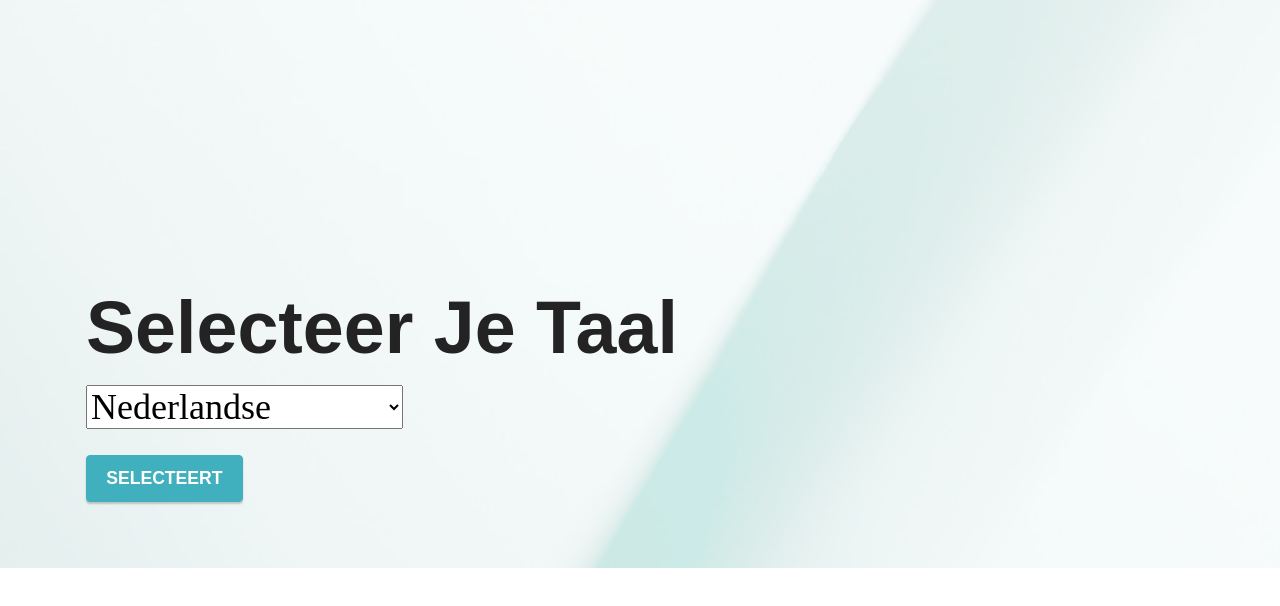
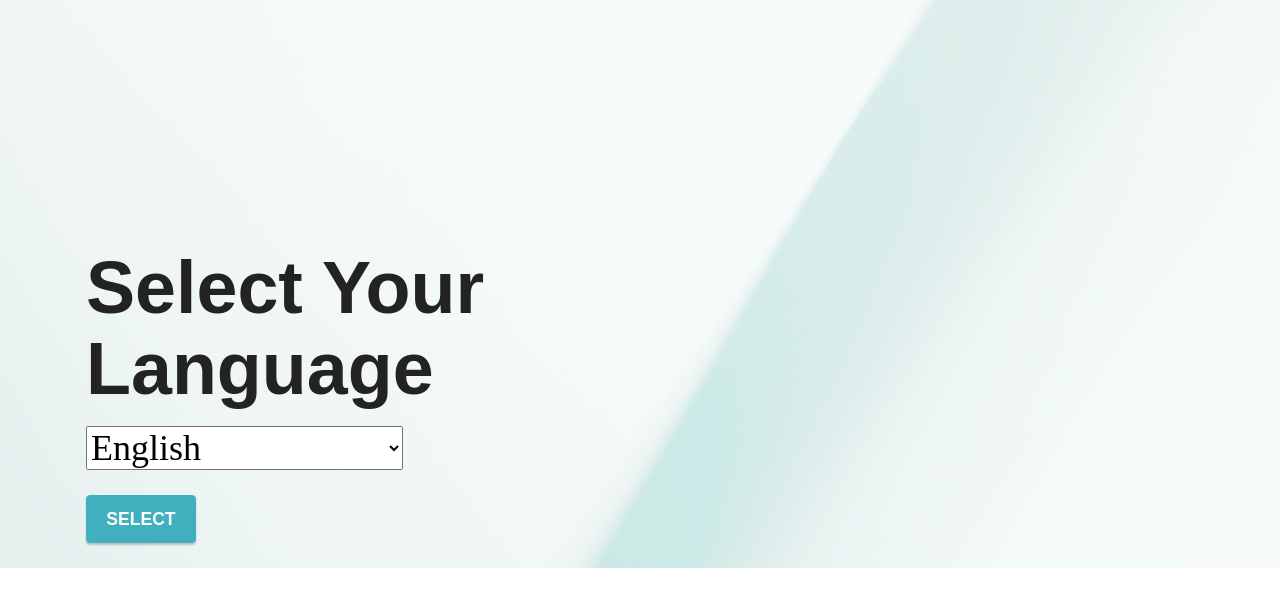
Before and after one commit to majjka23/check-language, a plain HTML site: page index.html in a window 1280 px wide. Drawn offline with Linux system fonts and the light colour scheme; a web font is replaced by a local one.

Commit message:
Update index.html

```diff
--- a/index.html
+++ b/index.html
@@ -40,15 +40,15 @@
     <div class="container">
         <div class="row">
             <div class="col-12 col-lg-7">
-                <h1 class="mbr-section-title mbr-fonts-style mb-3 display-1"><strong>Selecteer Je Taal</strong></h1>
+                <h1 class="mbr-section-title mbr-fonts-style mb-3 display-1"><strong>Select Your Language</strong></h1>
 
                 <p class="mbr-text mbr-fonts-style display-7"></p><form>
                 	<select style="width:50%;font-size: 36px;">
-                		<option>Nederlandse</option>
+                		<option>English</option>
                 	</select>
 
                 </form><p></p>
-                <div class="mbr-section-btn mt-3"><a class="btn btn-success display-4" href="">SELECTEERT</a></div>
+                <div class="mbr-section-btn mt-3"><a class="btn btn-success display-4" href="">SELECT</a></div>
             </div>
         </div>
     </div>
```
